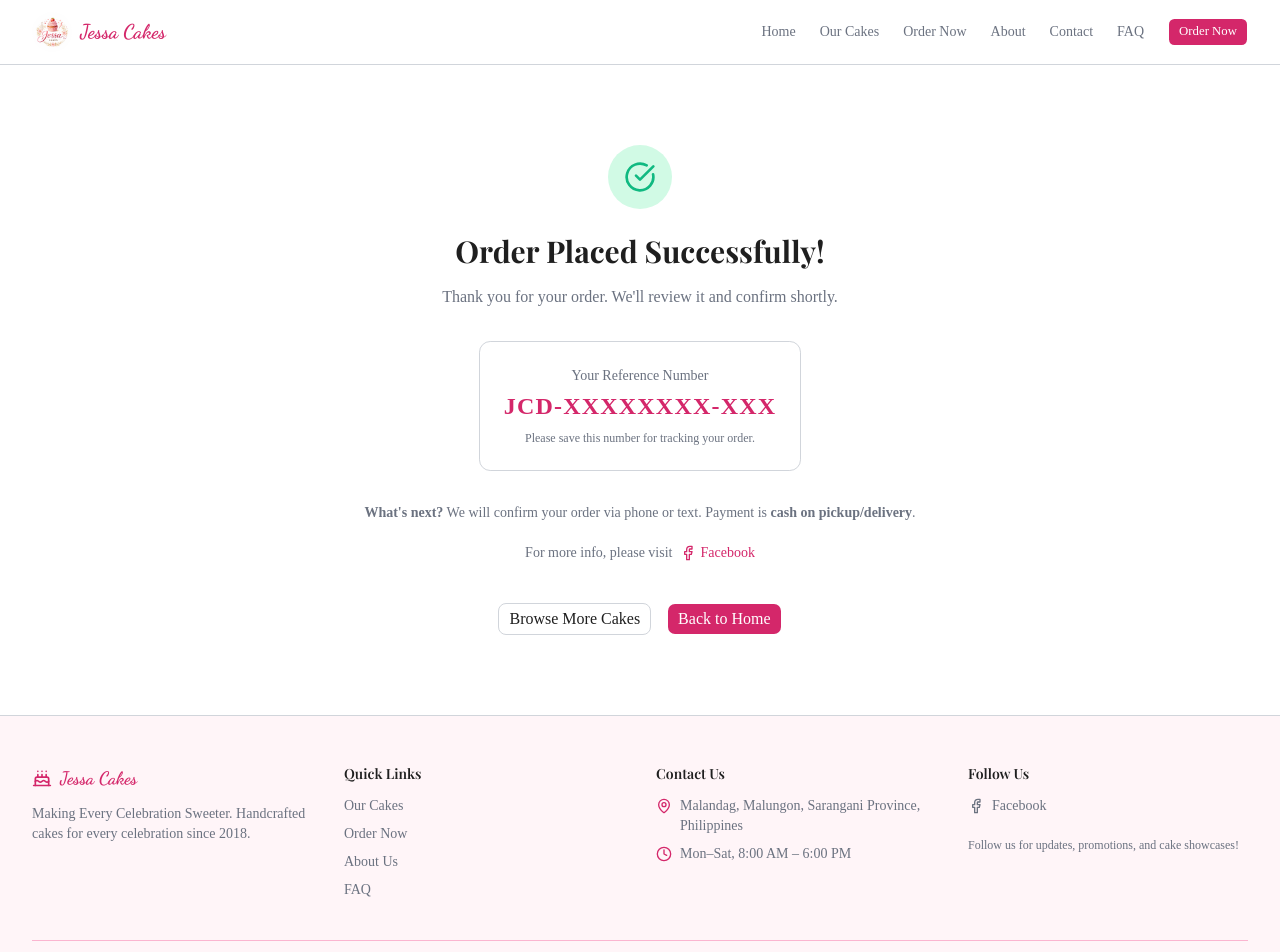
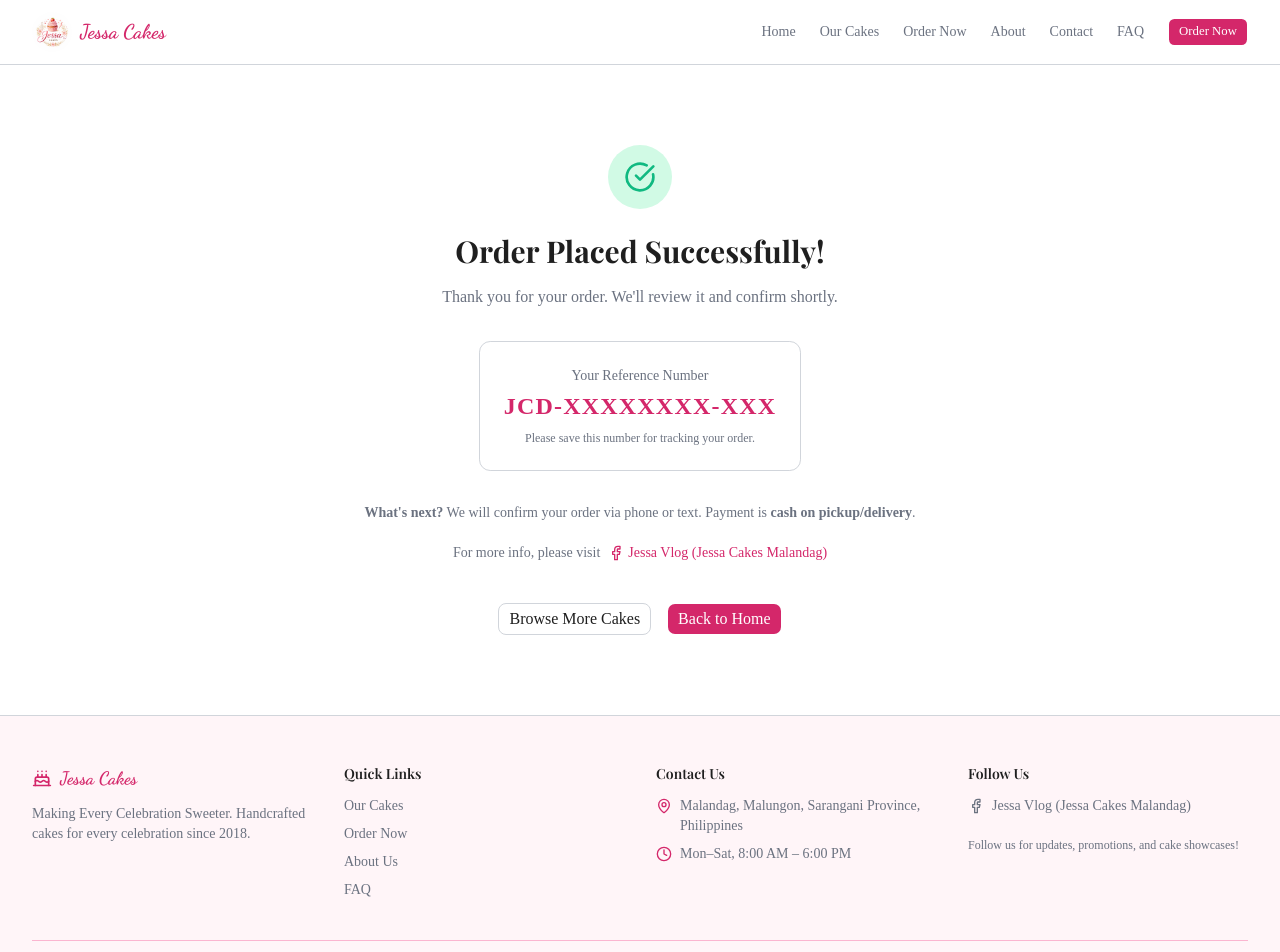
Before and after one commit to Chibiby/jessacake, a Next.js app: page /order/confirmation in a window 1280 px wide. Shown: the top 952 px of the page. Built offline with nearby package versions, Linux system fonts and the light colour scheme; a web font is replaced by a local one.

Commit message:
style: update Facebook link text to brand name
- Change 'Facebook' text to 'Jessa Vlog (Jessa Cakes Malandag)'
- Applied to both confirmation page and footer
- Maintains consistent branding across website

```diff
--- a/src/app/(public)/order/confirmation/page.tsx
+++ b/src/app/(public)/order/confirmation/page.tsx
@@ -105,7 +105,7 @@ export default async function OrderConfirmationPage({
               className="inline-flex items-center gap-1 text-sm text-rose hover:text-rose/80 hover:underline transition-colors"
             >
               <Facebook className="h-4 w-4" />
-              Facebook
+              Jessa Vlog (Jessa Cakes Malandag)
             </Link>
           </div>
         )}
--- a/src/components/footer.tsx
+++ b/src/components/footer.tsx
@@ -108,7 +108,7 @@ export function Footer() {
                   className="inline-flex items-center gap-2 text-sm text-muted-foreground hover:text-rose transition-colors"
                 >
                   <Facebook className="h-4 w-4" />
-                  Facebook
+                  Jessa Vlog (Jessa Cakes Malandag)
                 </Link>
               )}
             </div>
```
